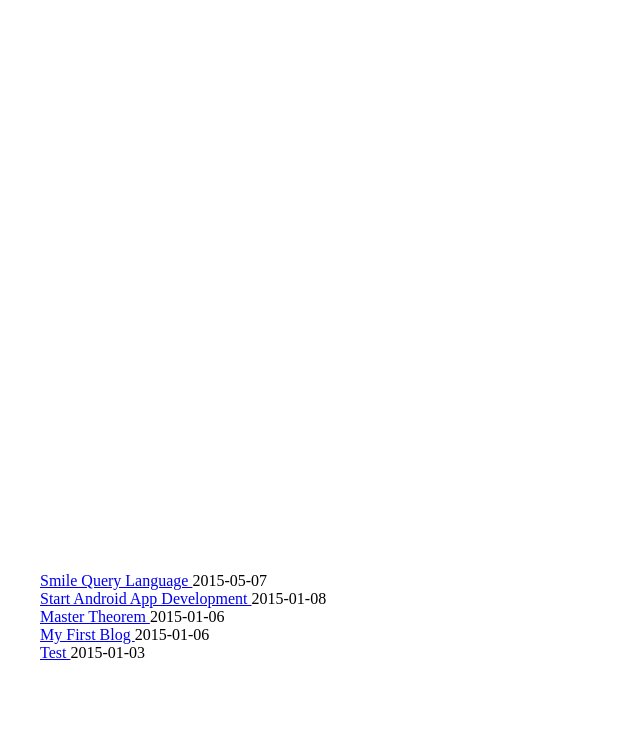
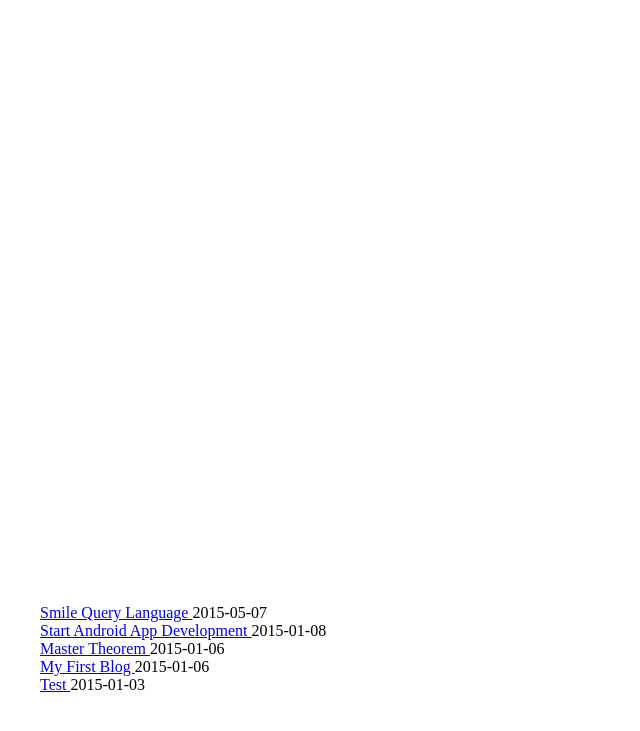
Before and after one commit to wenyuzhao/wenyuzhao.github.io, a Jekyll site: the page built from test.html, in a window 1280 px wide. Shown: the top 731 px of the page, without its empty margins (0-640 px from the left). Built offline with Jekyll 4.4.1, drawn with Linux system fonts in a browser that asks for light colours; a script that is not in the unit is left out.

Commit message:
Update x.html

```diff
--- a/_layouts/x.html
+++ b/_layouts/x.html
@@ -37,6 +37,11 @@
                 color: white;
                 font
             }
+            main {
+                width: 100%;
+                max-width: 800;
+                margin: 3rem auto;
+            }
         </style>
     </head>
     <body>
```
